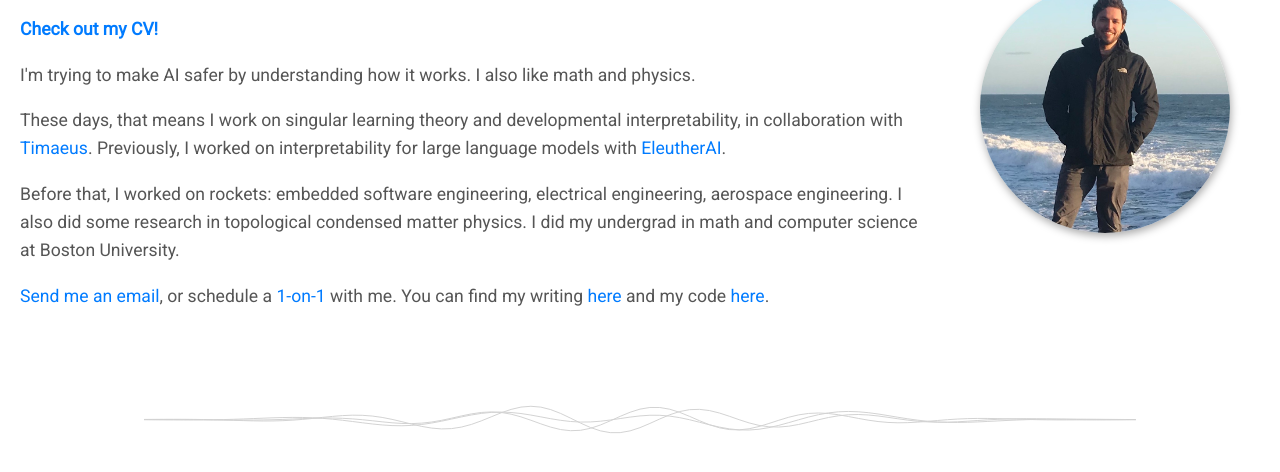
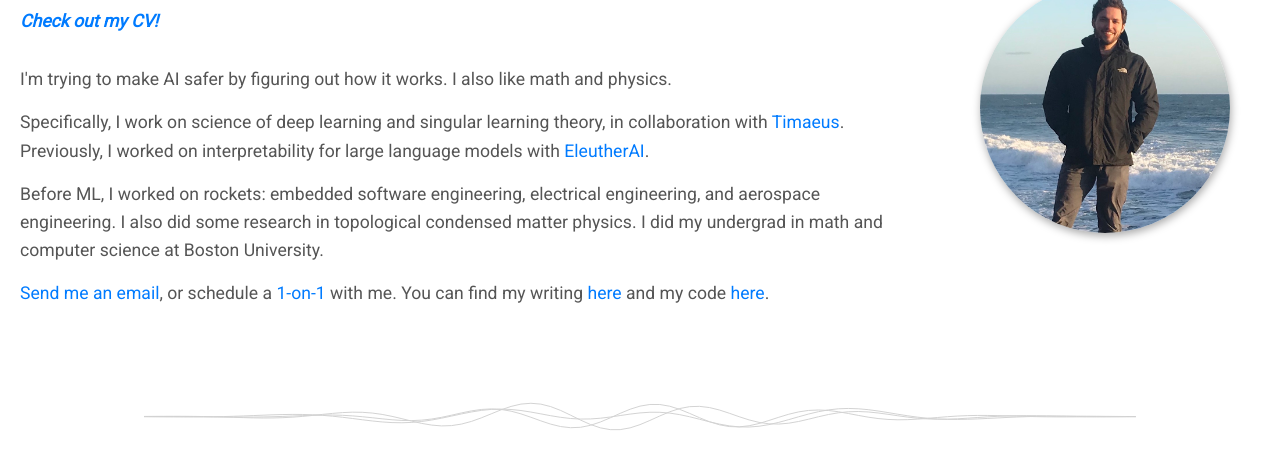
Before and after one commit to zfurman56/zfurman56.github.io, a plain HTML site: page index.html in a window 1280 px wide. Shown: the part 100-572 px from the top of the page. Drawn offline with Linux system fonts and the light colour scheme.

Commit message:
Update text

```diff
--- a/index.html
+++ b/index.html
@@ -15,6 +15,7 @@
     }
     p {
       font-size: 1.1em;
+      margin-top: 0px;
       margin-bottom: 15px;
       color: #555;
     }
@@ -24,6 +25,11 @@
     }
     a:hover {
       text-decoration: underline;
+    }
+    #cv {
+      font-weight: bold;
+      font-style: italic;
+      margin-bottom: 30px;
     }
     #profile-pic {
       float: right;
@@ -47,13 +53,13 @@
 
   <h2>Hi, I'm Zach!</h2>
 
-  <p><strong><a href="#CV">Check out my CV!</a></strong></p>
+  <p id="cv"><a href="https://docs.google.com/document/d/1LwNwWIhjbQGPQh_q54rIVmD8v2KATP3EfDtkREVF8tU/edit?usp=sharing">Check out my CV!</a></p>
 
-  <p>I'm trying to make AI safer by understanding how it works. I also like math and physics.</p>
+  <p>I'm trying to make AI safer by figuring out how it works. I also like math and physics.</p>
 
-  <p>These days, that means I work on singular learning theory and developmental interpretability, in collaboration with <a href="https://timaeus.co">Timaeus</a>. Previously, I worked on interpretability for large language models with <a href="https://www.eleuther.ai/">EleutherAI</a>.</p>
+  <p>Specifically, I work on science of deep learning and singular learning theory, in collaboration with <a href="https://timaeus.co">Timaeus</a>. Previously, I worked on interpretability for large language models with <a href="https://www.eleuther.ai/">EleutherAI</a>.</p>
 
-  <p>Before that, I worked on rockets: embedded software engineering, electrical engineering, aerospace engineering. I also did some research in topological condensed matter physics. I did my undergrad in math and computer science at Boston University.</p>
+  <p>Before ML, I worked on rockets: embedded software engineering, electrical engineering, and aerospace engineering. I also did some research in topological condensed matter physics. I did my undergrad in math and computer science at Boston University.</p>
 
   <p><a href="mailto:zach.furman1@gmail.com">Send me an email</a>, or schedule a <a href="https://calendly.com/zach-furman/30min">1-on-1</a> with me. You can find my writing <a href="https://www.lesswrong.com/users/zach-furman">here</a> and my code <a href="https://github.com/zfurman56">here</a>.</p>
 
```
